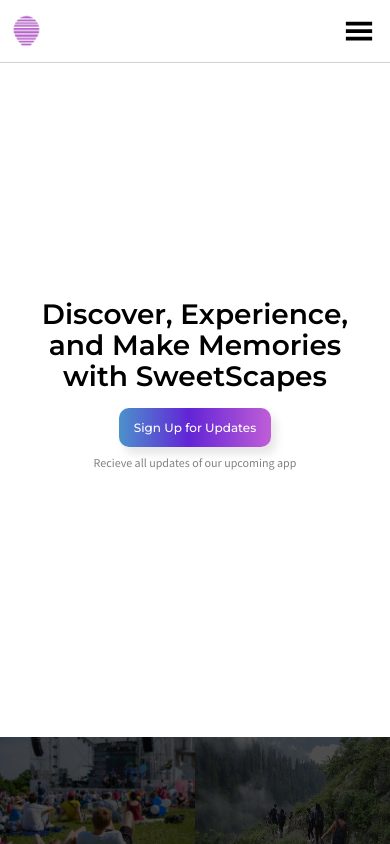
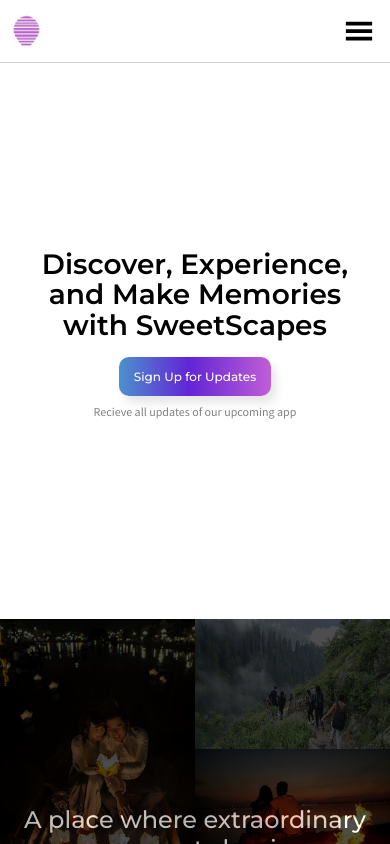
Before and after one commit to amanchoudhary18/SweetScapes, a React (Create React App) app: page / in a window 390 px wide. Shown: the top 844 px of the page. Built offline with nearby package versions, Linux system fonts and the light colour scheme.

Commit message:
View Change

```diff
--- a/src/components/Collage.js
+++ b/src/components/Collage.js
@@ -47,9 +47,9 @@
       <div className="resp">
         <div className="collage-pictures-row ">
           <div className="collage-pictures-col" style={{ maxWidth: "50%" }}>
+            <img src={img1} alt="img5" />
             <img src={img6} alt="img1" height="130px" />
             <img src={img5} alt="img5" height="130px" />
-            <img src={img1} alt="img5" />
           </div>
           <div className="collage-pictures-col" style={{ maxWidth: "50%" }}>
             <img src={img7} alt="img5" height="130px" />
--- a/src/components/Hero.css
+++ b/src/components/Hero.css
@@ -80,9 +80,9 @@
 @media screen and (max-width: 425px) {
   .hero {
     box-sizing: border-box;
-    height: 50vh;
+    height: 42vh;
     margin: 0 16px;
-    margin-top: 28vh;
+    margin-top: 22vh;
   }
 
   .hero-text {
--- a/src/components/People.css
+++ b/src/components/People.css
@@ -127,6 +127,7 @@
     color: #2b2b2b;
     box-sizing: border-box;
     width: 100%;
+    height: 160px;
   }
 
   .people-right img {
```
